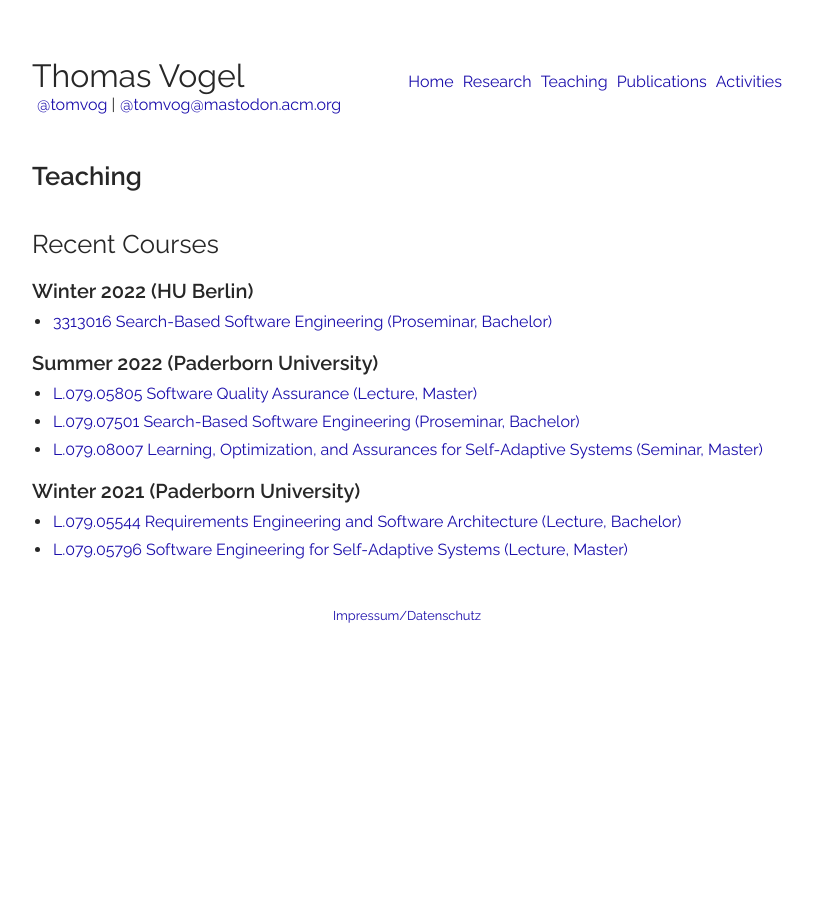
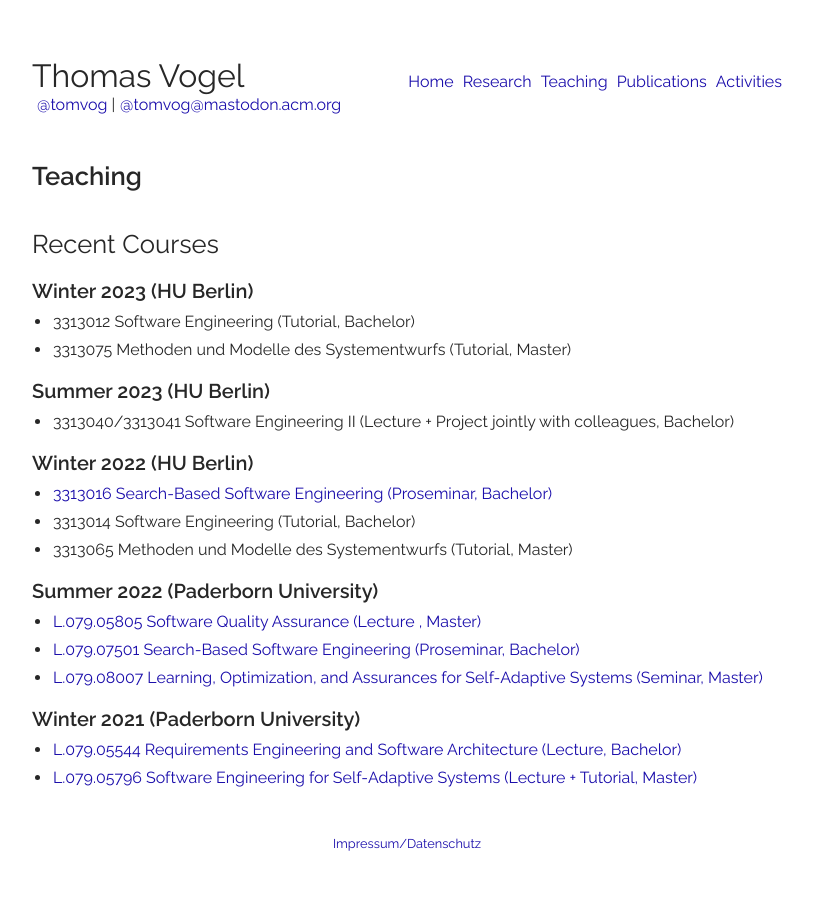
Before and after one commit to thomas-vogel/thomas-vogel.github.io, a Jekyll site: the page built from _pages/teaching/index.md, in a window 1280 px wide. Shown: the whole page, without its empty margins (233-1046 px from the left). Built offline with Jekyll 4.4.1, drawn with Linux system fonts in a browser that asks for light colours.

Commit message:
Update SSBSE 2023 HOP deadline, courses/teaching, publications.

```diff
--- a/_pages/teaching/index.md
+++ b/_pages/teaching/index.md
@@ -6,17 +6,27 @@ layout: page
 
 ## Recent Courses
 
+### Winter 2023 (HU Berlin)
+* 3313012 Software Engineering (Tutorial, Bachelor)
+* 3313075 Methoden und Modelle des Systementwurfs (Tutorial, Master)
+
+### Summer 2023 (HU Berlin)
+
+* 3313040/3313041 Software Engineering II (Lecture + Project jointly with colleagues, Bachelor)
+
 ### Winter 2022 (HU Berlin)
 
 * [3313016 Search-Based Software Engineering (Proseminar, Bachelor)](2022W-SBSE)
+* 3313014 Software Engineering (Tutorial, Bachelor)
+* 3313065 Methoden und Modelle des Systementwurfs (Tutorial, Master)
 
 ### Summer 2022 (Paderborn University)
 
-* [L.079.05805 Software Quality Assurance (Lecture, Master)](2022S-SQA)
+* [L.079.05805 Software Quality Assurance (Lecture , Master)](2022S-SQA)
 * [L.079.07501 Search-Based Software Engineering (Proseminar, Bachelor)](2022S-SBSE)
 * [L.079.08007 Learning, Optimization, and Assurances for Self-Adaptive Systems (Seminar, Master)](2022S-LOASAS)
 
 ### Winter 2021 (Paderborn University)
 
 * [L.079.05544 Requirements Engineering and Software Architecture (Lecture, Bachelor)](2021W-RESA)
-* [L.079.05796 Software Engineering for Self-Adaptive Systems (Lecture, Master)](2021W-SEfSAS)
+* [L.079.05796 Software Engineering for Self-Adaptive Systems (Lecture + Tutorial, Master)](2021W-SEfSAS)
```
Also changed, not shown: _pages/publications/index.md (+2 -2 lines), index.md (+1 -1 lines).
